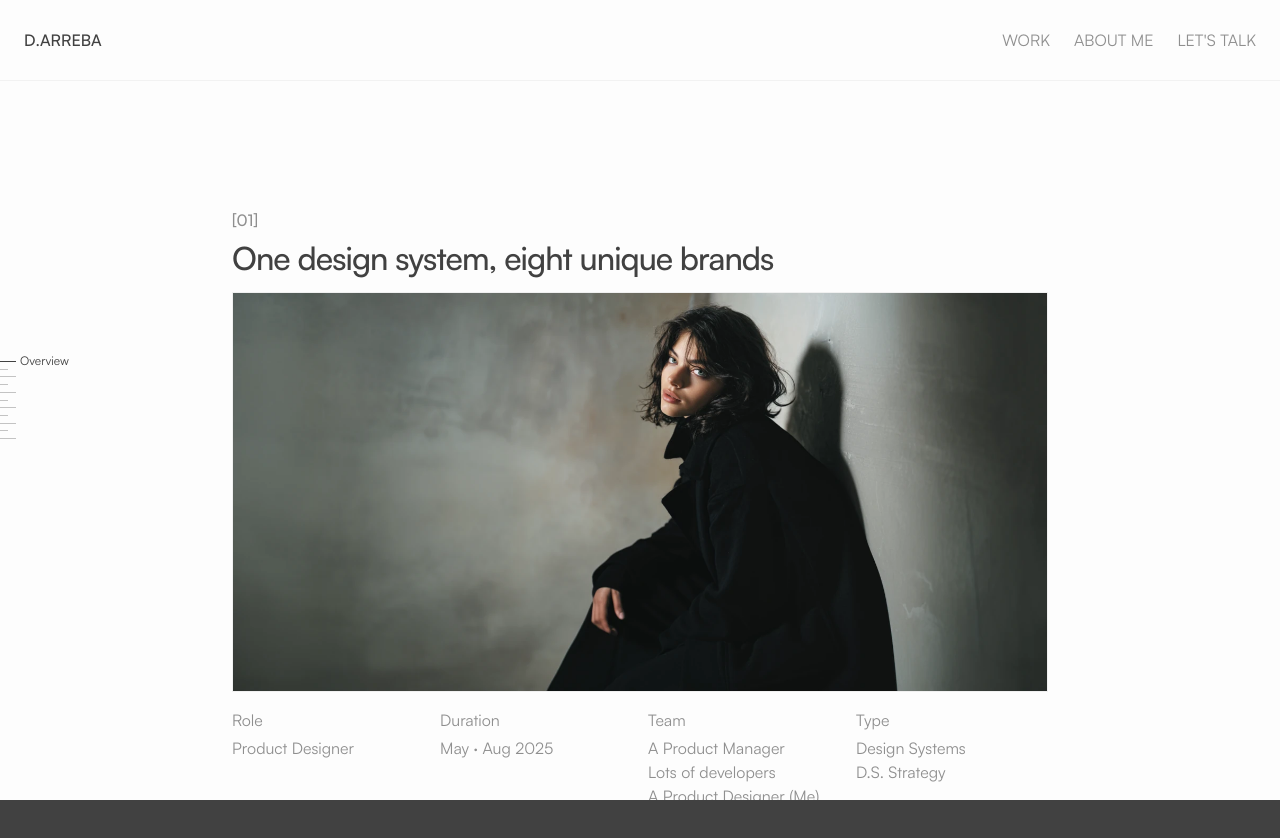
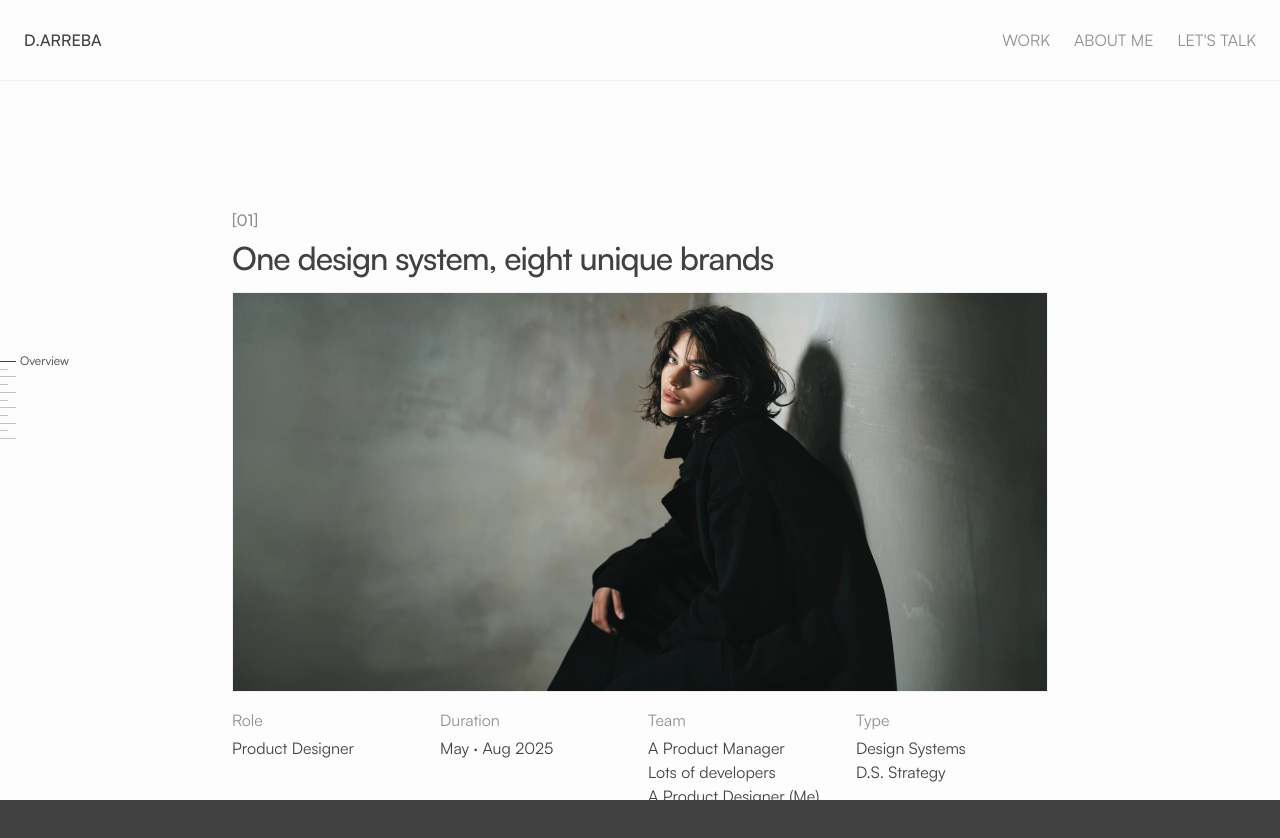
Before and after one commit to mrduvi23/Portfolio, a Next.js app: page /work/ds-brands in a window 1280 px wide. Shown: the top 838 px of the page. Built offline with nearby package versions, Linux system fonts and the light colour scheme.

Commit message:
Use heading color for case study meta values
Labels stay on --color-body. Values use .type-heading-color so the
heading token wins over .type-body’s baked-in body color.

Co-authored-by: mrduvi23 <mrduvi23@users.noreply.github.com>

```diff
--- a/app/globals.css
+++ b/app/globals.css
@@ -346,6 +346,11 @@ html[data-route-transition] .page-transition-content {
   color: var(--color-body);
 }
 
+/** Same metrics as .type-body, heading color. Beats .type-body in the cascade. */
+.type-heading-color {
+  color: var(--color-heading);
+}
+
 /** Body scale, medium — project card titles only */
 .type-body-medium {
   font-size: 16px;
--- a/components/case-study/CaseStudyView.tsx
+++ b/components/case-study/CaseStudyView.tsx
@@ -778,7 +778,7 @@ function MetaValue({ value }: { value: string }) {
   const lines = value.split("\n");
 
   return (
-    <p className="type-body whitespace-pre-line text-[var(--color-heading)]">
+    <p className="type-body type-heading-color whitespace-pre-line">
       {lines.map((line, i) => (
         <span key={line}>
           {line}
```
